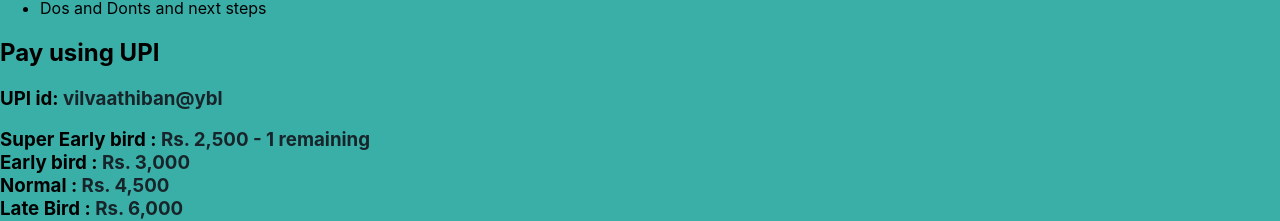
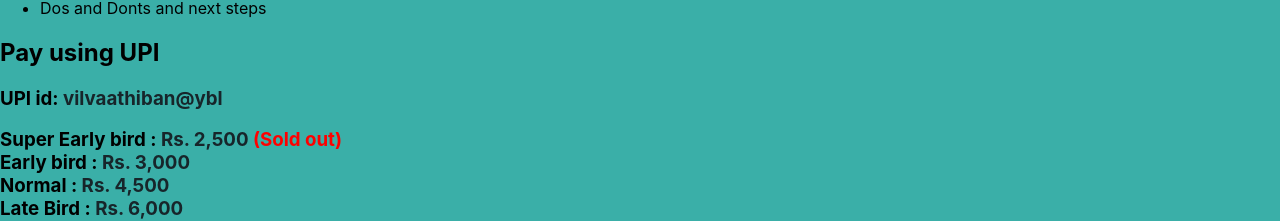
Before and after one commit to vilvaathibanpb/vilvaathiban, a Next.js app: page /workshops/framer-motion in a window 1280 px wide. Shown: the part 912-1133 px from the top of the page. Built offline with nearby package versions, Linux system fonts and the light colour scheme.

Commit message:
Update framer-motion.js

```diff
--- a/pages/workshops/framer-motion.js
+++ b/pages/workshops/framer-motion.js
@@ -123,7 +123,7 @@ export default function WebToolingWorkshop() {
             </H3>
             <H3>
               Super Early bird :{" "}
-              <span style={{ color: "#17252A" }}>Rs. 2,500 - 1 remaining</span>{" "}
+              <span style={{ color: "#17252A" }}>Rs. 2,500 <span style={{color: 'red' }}>(Sold out)</span></span>{" "}
               <br />
               Early bird :{" "}<span style={{ color: "#17252A" }}>Rs. 3,000</span>
               <br />
```
